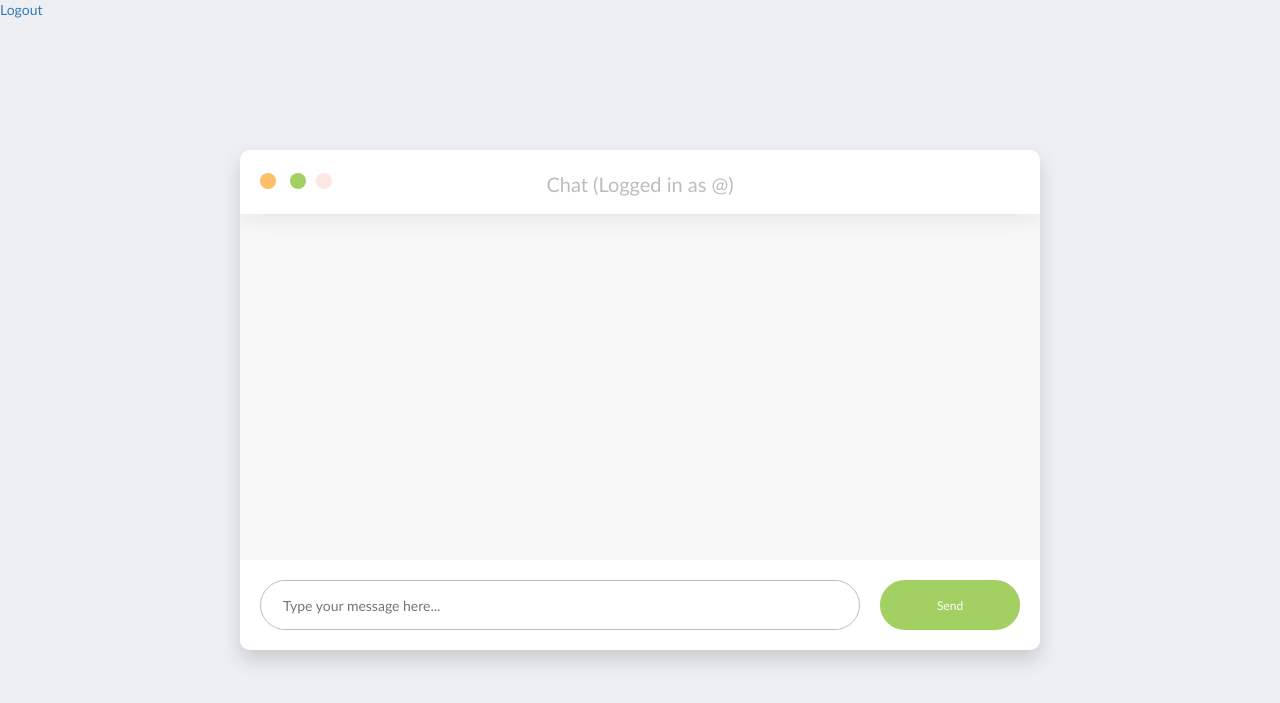
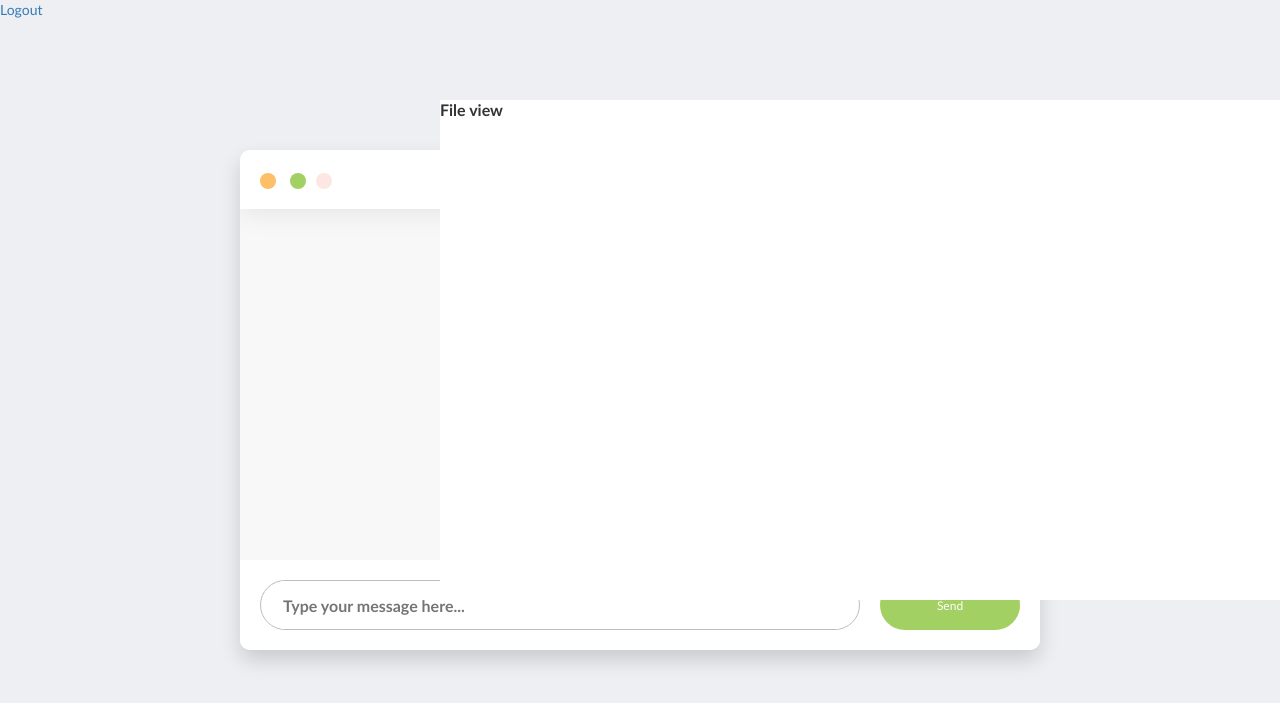
Before and after one commit to EileenFeng/Web_Chatting_Room, a Flask app: template templates/chats.html in a window 1280 px wide. Shown: the top 703 px of the page. Run offline with Flask 2, Linux system fonts and the light colour scheme; the template is opened without the code that fills it, so the values that code supplies are empty; some libraries are stand-ins or nearby versions.

Commit message:
add file windwo as table

```diff
--- a/static/style.css
+++ b/static/style.css
@@ -5,6 +5,13 @@
 body {
   background-color: #edeff2;
   font-family: "Calibri", "Roboto", sans-serif;
+}
+
+.file_window{
+    position: absolute;
+    width: calc(100% - 80px);
+    height: 500px;
+    background-color: #fff;
 }
 
 .chat_window {
--- a/templates/chats.html
+++ b/templates/chats.html
@@ -11,7 +11,9 @@
   <a href="/logout">Logout</a>
   <input type="hidden" id="uid" value="{{uid}}">
   <div style="width: 400px; margin: 80px auto; ">
-
+    <table style="width=100%">
+      <tr>
+        <th>
           <div class="chat_window">
             <div class="top_menu">
               <div class="buttons">
@@ -32,6 +34,15 @@
                 </div>
               </div>
             </div>
+          </th>
+          <th>
+            <div class="file_window">
+              <!-- TODO -->
+              File view
+            </div>
+          </th>
+        </tr>
+      </table>
 
       <div class="message_template">
         <li class="message">
```
Lines whose indentation alone changed are shown as unchanged.
